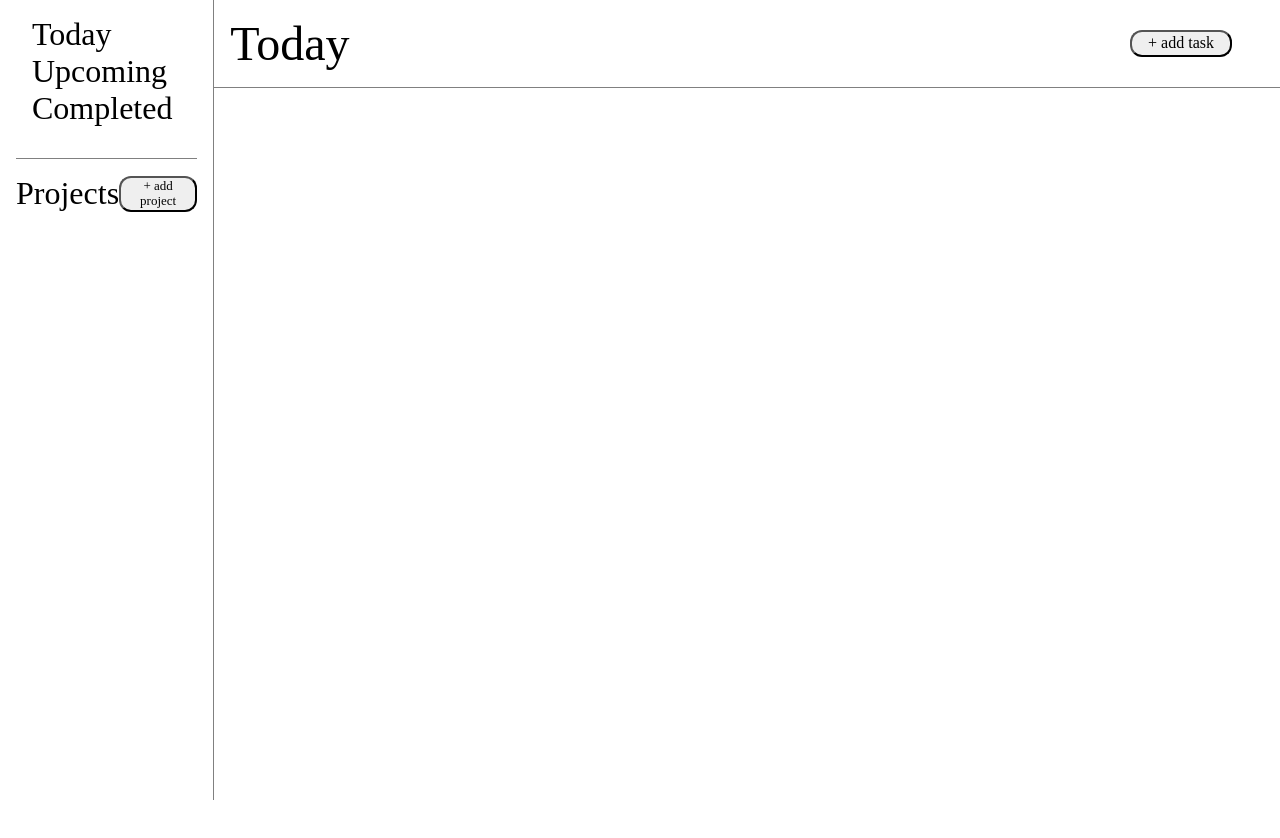
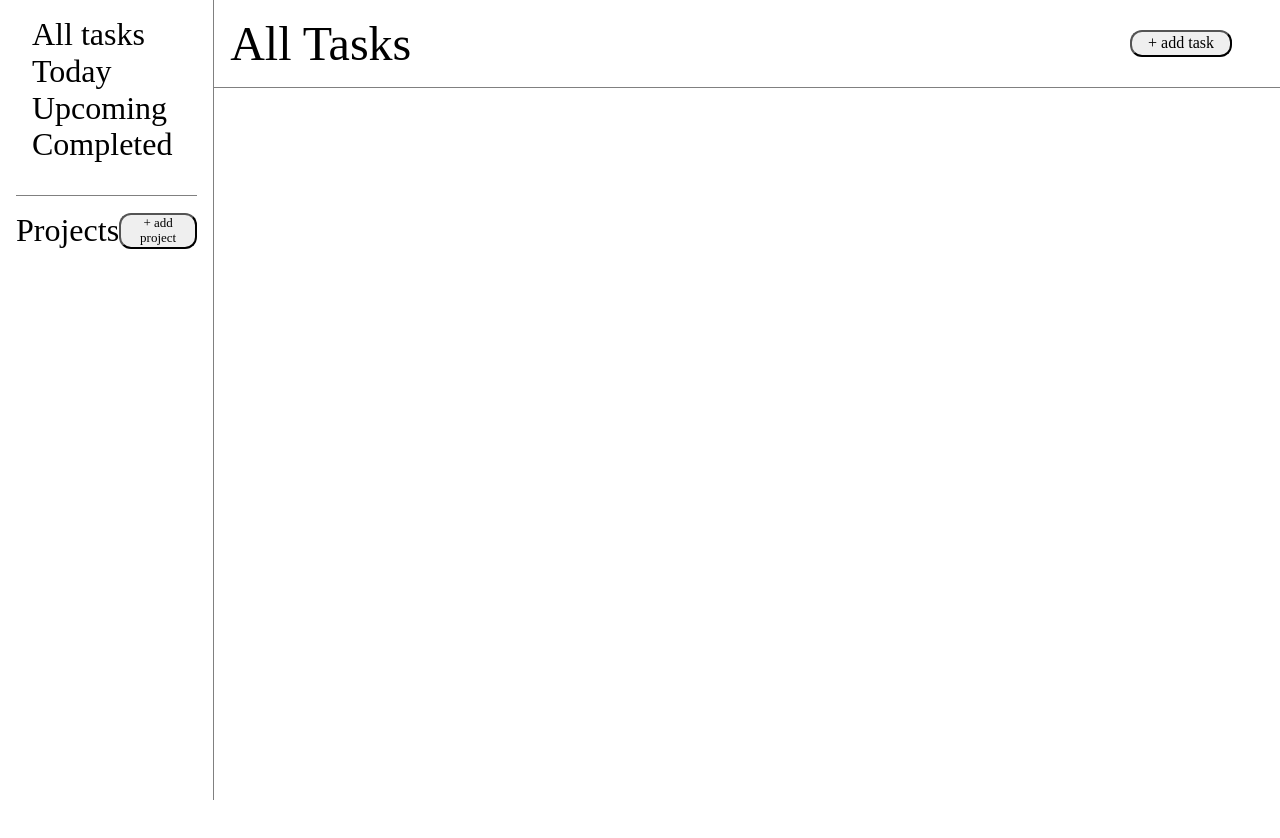
Before and after one commit to dazenpc/odin-to-do, a website built with webpack: page src/template.html in a window 1280 px wide. Built offline with nearby package versions, Linux system fonts and the light colour scheme.

Commit message:
fix: better typo

```diff
--- a/src/template.html
+++ b/src/template.html
@@ -10,6 +10,7 @@
 
     <div class="nav-bar">
         <ul class="quick-links">
+            <li>All tasks</li>
             <li>Today</li>
             <li>Upcoming</li>
             <li>Completed</li>
@@ -21,7 +22,7 @@
     </div>
     <div class="main">
         <div class="hero">
-            <p class="title">Today</p>
+            <p class="title">All Tasks</p>
             <button id="addTaskButton">+ add task</button>
             <dialog class="taskAdder">
                 <form action="" class="taskAdderForm">
```
